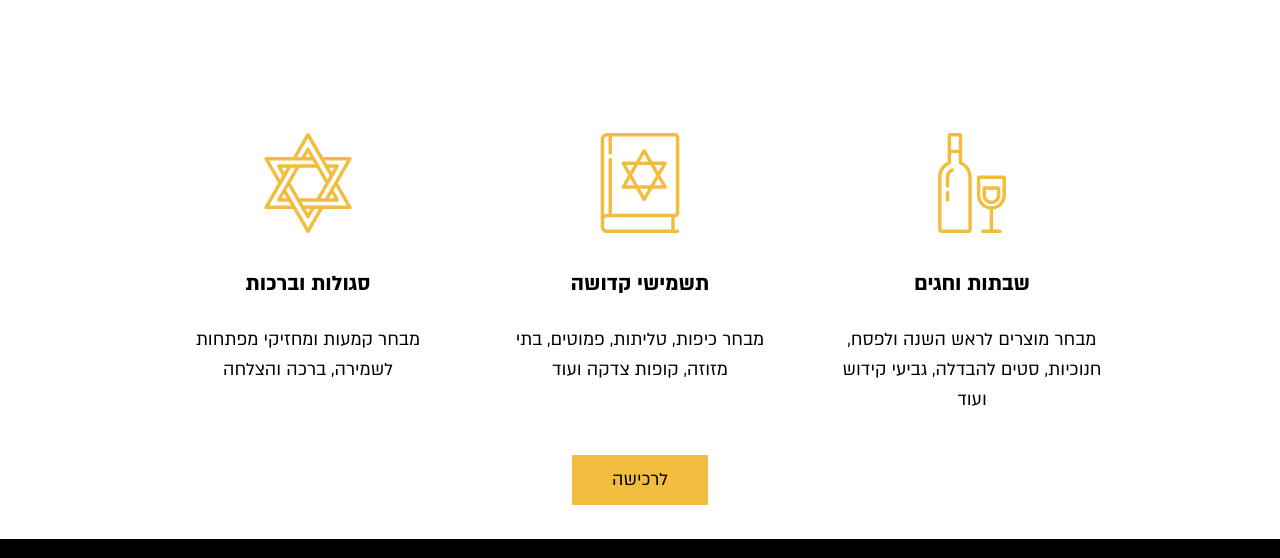
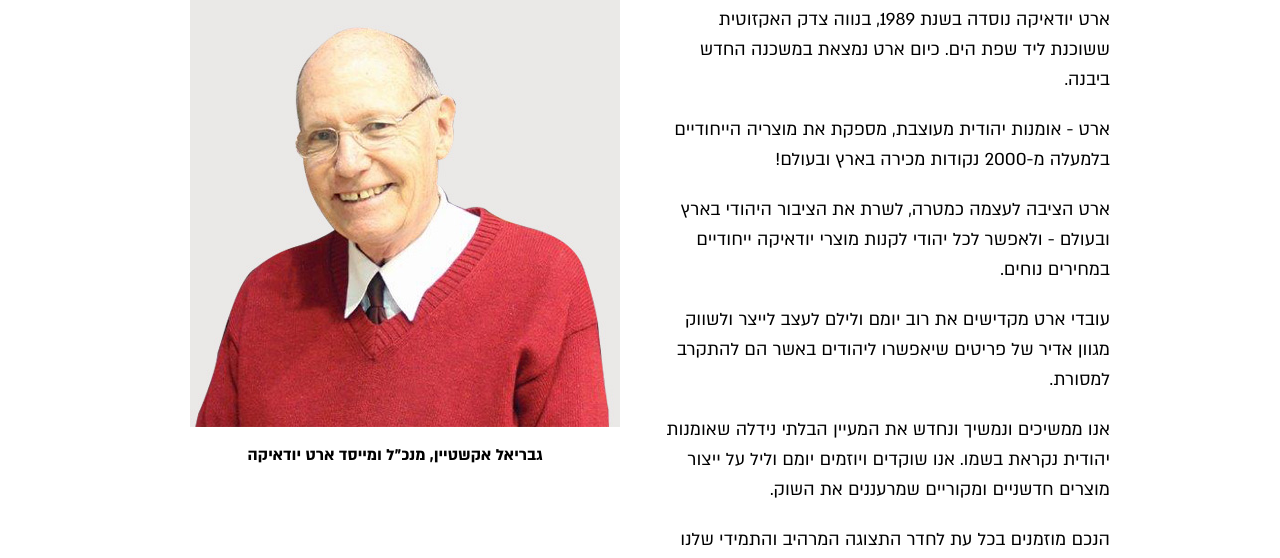
Before and after one commit to abigailps/avigail-webdesign, a plain HTML site: page semb/about.html in a window 1280 px wide. Shown: the part 674-1232 px from the top of the page. Drawn offline with Linux system fonts and the light colour scheme.

Commit message:
update about

```diff
--- a/semb/about.html
+++ b/semb/about.html
@@ -24,43 +24,36 @@
         </header>
 
         <div class="container">
-            <h1> קצת עלינו</h1>
-            <P> ארט יודאיקה מעצבים ומייצרים מוצרי יודאיקה ותשמישי קדושה למכירה בסיטונאות בישראל וברחבי העולם
-            </P>
+            <h1> אודות</h1>
+            <!-- <P> ארט יודאיקה מעצבים ומייצרים מוצרי יודאיקה ותשמישי קדושה למכירה בסיטונאות בישראל וברחבי העולם
+            </P> -->
         </div>
     </div>
-    <div class="our products ">
+    <div class="about ">
         <div class="container">
-            <h2> המבחר שלנו</h2>
+        <h2>קצת עלינו</h2>
+        <div class="gridimg">
+            <div>
+                <p>ארט יודאיקה נוסדה בשנת 1989, בנווה צדק האקזוטית ששוכנת ליד שפת הים. כיום ארט נמצאת במשכנה החדש ביבנה.</p>
+                <p>ארט - אומנות יהודית מעוצבת, מספקת את מוצריה הייחודיים בלמעלה מ-2000 נקודות מכירה בארץ ובעולם!</p>
+                <p>ארט הציבה לעצמה כמטרה, לשרת את הציבור היהודי בארץ ובעולם - ולאפשר לכל יהודי לקנות מוצרי יודאיקה ייחודיים במחירים נוחים.</p>
+                <p>עובדי ארט מקדישים את רוב יומם ולילם לעצב לייצר ולשווק מגוון אדיר של פריטים שיאפשרו ליהודים באשר הם להתקרב למסורת.</p>
+                <p>אנו ממשיכים ונמשיך ונחדש את המעיין הבלתי נידלה שאומנות יהודית נקראת בשמו. אנו שוקדים ויוזמים יומם וליל על ייצור מוצרים חדשניים ומקוריים שמרעננים את השוק.</p>
+                <p>הנכם מוזמנים בכל עת לחדר התצוגה המרהיב והתמידי שלנו ביבנה, בו תוכלו לגעת פיזית בכל מוצר ולחוש את הרוח היהודית השורה בו.</p>
+                <p>אנו מבטיחים לכם נאמנה שתמיד נהייה לשירותכם.</p>
+            </div>
+            <div>
+                <img src="img/%D7%92%D7%91%D7%A8%D7%99%D7%90%D7%9C-%D7%90%D7%A7%D7%A9%D7%98%D7%99%D7%99%D7%9F-%E2%80%93-%D7%90%D7%A8%D7%98-%D7%99%D7%95%D7%93%D7%90%D7%99%D7%A7%D7%94.jpg" alt="">
+                <div class="caption">גבריאל אקשטיין, מנכ"ל ומייסד ארט יודאיקה</div>
+            </div>
+        </div>
+
 
         </div>
 
     </div>
 
-    <div class="features">
-        <div class="container">
-            <!-- <h2>קטגוריות</h2> -->
-            <ul>
-                <li>
-                    <img src="img/hebrew-wine.svg" alt="">
-                    <h3> שבתות וחגים </h3>
-                    <p> מבחר מוצרים לראש השנה ולפסח, חנוכיות, סטים להבדלה, גביעי קידוש ועוד</p>
 
-                </li>
-                <li>
-                    <img src="img/torah-book.svg" alt="">
-                    <h3> תשמישי קדושה </h3>
-                    <p>מבחר כיפות, טליתות, פמוטים, בתי מזוזה, קופות צדקה ועוד </p>
-                </li>
-                <li>
-                    <img src="img/star-of-david.svg" alt="">
-                    <h3> סגולות וברכות </h3>
-                    <p>מבחר קמעות ומחזיקי מפתחות לשמירה, ברכה והצלחה</p>
-                </li>
-            </ul>
-        </div>
-        <a href="#" class="button"> לרכישה </a>
-    </div>
 
     <footer>
         <div class="container">
--- a/semb/style.css
+++ b/semb/style.css
@@ -211,3 +211,22 @@ lable{
     margin-bottom: 10px;
     display: block;
 }
+.gridimg {
+    display: grid;
+    grid-template-columns: 1fr 1fr;
+    text-align: right;
+    grid-gap: 40px;
+    margin: 50px 0;
+}
+
+.about {
+    padding: 23px 0;
+    text-align: center;
+}
+
+.caption {
+    font-size: 18px;
+    text-align: center;
+    padding: 5px;
+    font-weight: 700;
+}
```
Also changed, not shown: semb/menu.html (+3 -3 lines), semb/img/3130092-46.jpg (added), semb/img/גבריאל-אקשטיין-–-ארט-יודאיקה.jpg (added).
